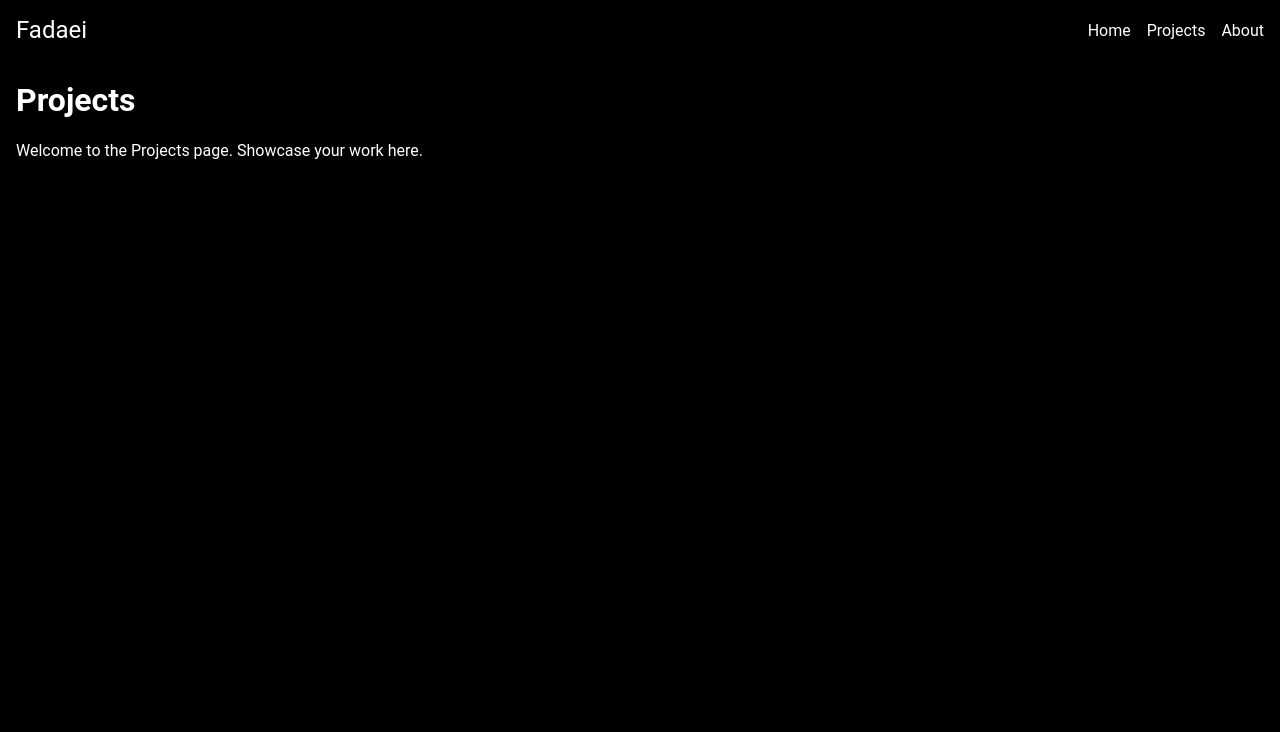
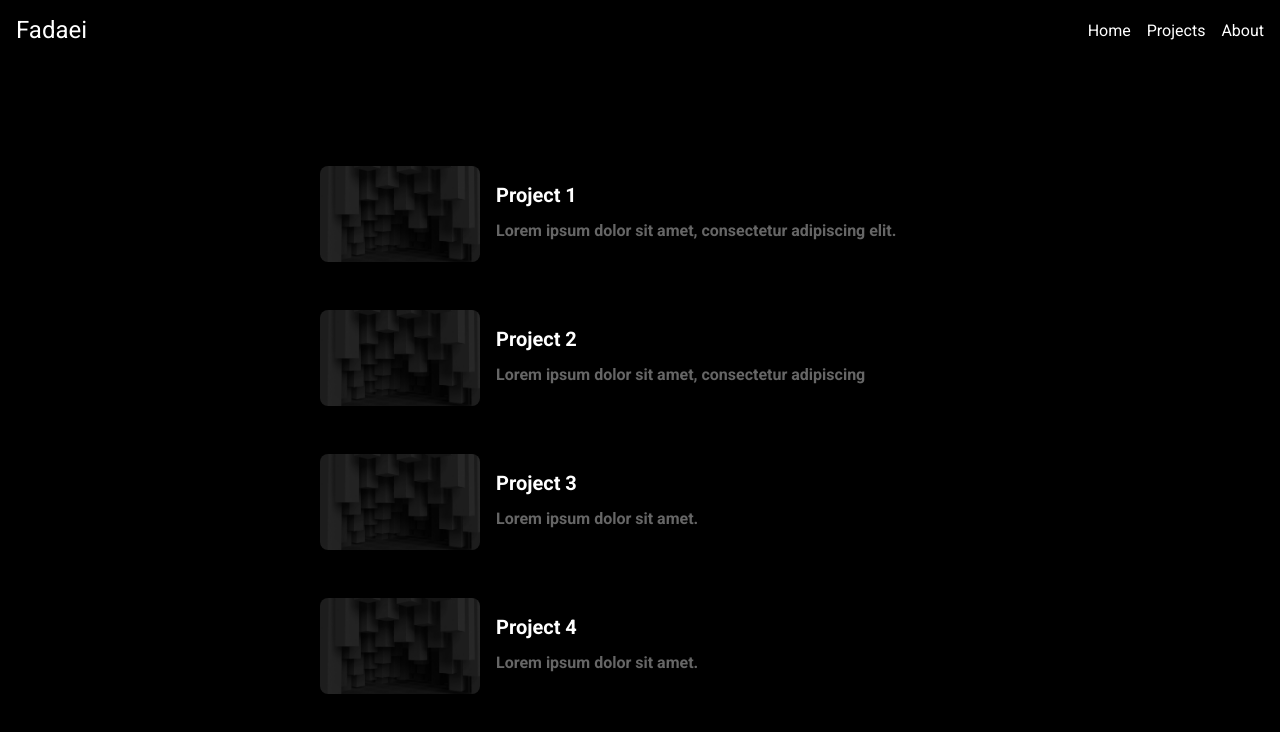
Before and after one commit to Downmoto/fadaei-dev, a SvelteKit app: page /projects in a window 1280 px wide. Shown: the top 732 px of the page. Built offline with nearby package versions, Linux system fonts and the light colour scheme.

Commit message:
projects beginning

```diff
--- a/src/app.html
+++ b/src/app.html
@@ -5,6 +5,10 @@
     <link rel="icon" href="%sveltekit.assets%/favicon.png" />
     <meta name="viewport" content="width=device-width, initial-scale=1" />
     %sveltekit.head%
+    <link
+      href="https://fonts.googleapis.com/css2?family=Roboto:wght@400;700&display=swap"
+      rel="stylesheet"
+    />
   </head>
   <body data-sveltekit-preload-data="hover">
     <div style="display: contents">%sveltekit.body%</div>
--- /dev/null
+++ b/src/lib/ProjectCard.svelte
@@ -0,0 +1,90 @@
+<script lang="ts">
+  let {
+    title,
+    description,
+    imageUrl,
+    link
+  }: {
+    title: string;
+    description: string;
+    imageUrl: string;
+    link: string;
+  } = $props();
+</script>
+
+<a class="card-container" href={link}>
+  <img src={imageUrl} alt={title} />
+  <div class="text-container">
+    <h1>{title}</h1>
+    <h2 class="description">{description}</h2>
+  </div>
+</a>
+
+<style>
+  .card-container {
+    display: flex;
+    flex-direction: row;
+    align-items: center;
+    width: 95%;
+    max-width: 40rem;
+    height: auto;
+    padding: 1rem;
+    border-radius: 8px;
+    gap: 1rem;
+    text-decoration: none;
+    color: inherit;
+  }
+
+  img {
+    width: 10rem;
+    aspect-ratio: 5/3;
+    border-radius: 8px;
+    object-fit: cover;
+  }
+
+  .text-container {
+    text-align: left;
+  }
+
+  h1 {
+    font-size: 1.25rem;
+    margin: 0.5rem 0;
+  }
+
+  .description {
+    font-size: 1rem;
+    color: #666;
+    overflow: hidden;
+    text-overflow: ellipsis;
+    display: -webkit-box;
+    -webkit-line-clamp: 2;
+    line-clamp: 2;
+    -webkit-box-orient: vertical;
+  }
+
+  @media (max-width: 600px) {
+    .card-container {
+      flex-direction: column;
+      align-items: flex-start;
+      width: 90%;
+    }
+
+    img {
+      width: 100%;
+    }
+
+    .text-container {
+      text-align: center;
+      width: 100%;
+    }
+
+    .description {
+      overflow: visible;
+      text-overflow: unset;
+      display: block;
+      -webkit-line-clamp: unset;
+      line-clamp: unset;
+      -webkit-box-orient: unset;
+    }
+  }
+</style>
--- a/src/routes/projects/+page.svelte
+++ b/src/routes/projects/+page.svelte
@@ -1,6 +1,63 @@
 <script lang="ts">
+  import ProjectCard from '$lib/ProjectCard.svelte';
+  import { fade } from 'svelte/transition';
+
   let { data } = $props();
+
+  // Example projects array
+  const projects = [
+    {
+      title: 'Project 1',
+      description: 'Lorem ipsum dolor sit amet, consectetur adipiscing elit.',
+      imageUrl: 'hero.jpg',
+      link: '/project1'
+    },
+    {
+      title: 'Project 2',
+      description: 'Lorem ipsum dolor sit amet, consectetur adipiscing',
+      imageUrl: 'hero.jpg',
+      link: '/project2'
+    },
+    {
+      title: 'Project 3',
+      description: 'Lorem ipsum dolor sit amet.',
+      imageUrl: 'hero.jpg',
+      link: '/project3'
+    },
+    {
+      title: 'Project 4',
+      description: 'Lorem ipsum dolor sit amet.',
+      imageUrl: 'hero.jpg',
+      link: '/project3'
+    }
+  ];
 </script>
 
-<h1>Projects</h1>
-<p>Welcome to the Projects page. Showcase your work here.</p>
+<div class="container" in:fade>
+  {#each projects as project}
+    <ProjectCard
+      title={project.title}
+      description={project.description}
+      imageUrl={project.imageUrl}
+      link={project.link}
+    />
+  {/each}
+</div>
+
+<style>
+  .container {
+    display: flex;
+    flex-direction: column;
+    align-items: center;
+    justify-content: center;
+    gap: 1rem;
+    height: 100%;
+    margin: 0;
+  }
+
+  @media (max-width: 600px) {
+    .container {
+      justify-content: flex-start;
+    }
+  }
+</style>
```
Also changed, not shown: static/homeTextCondensed.svg (added).
